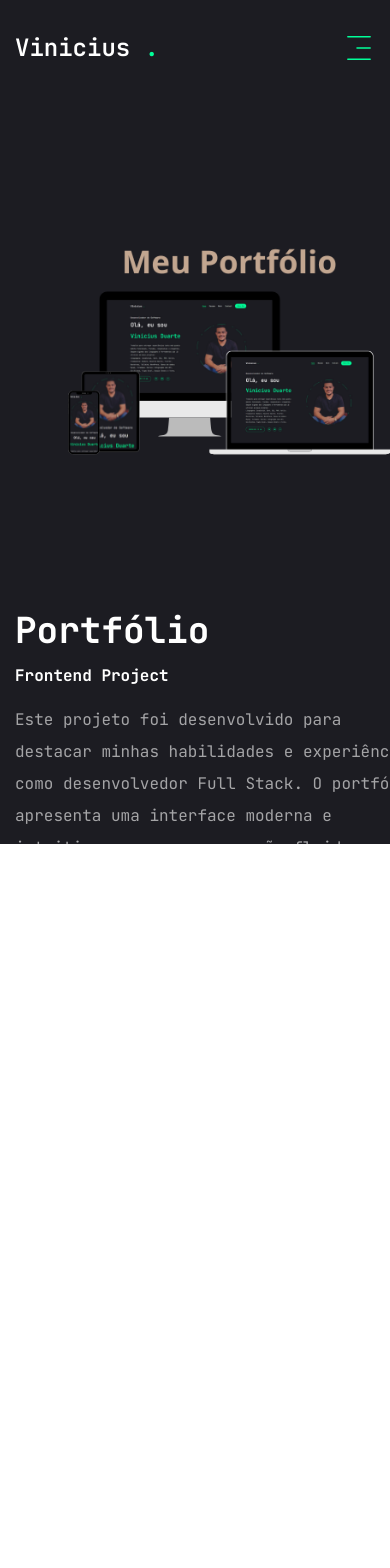
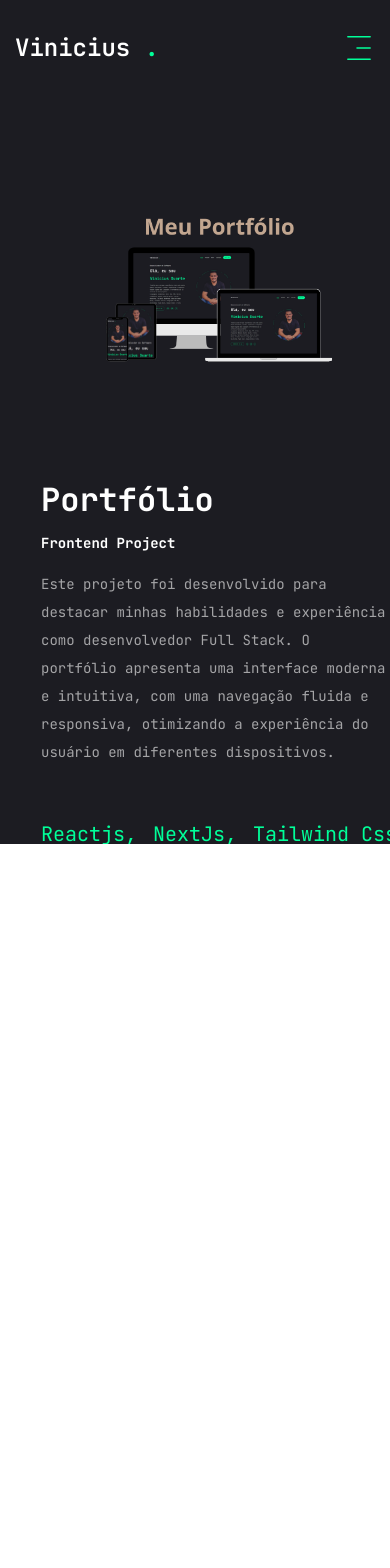
Before and after one commit to francovinicius/vinicius_duarte, a Next.js app: page /work in a window 390 px wide. Shown: the top 1568 px of the page. Built offline with nearby package versions, Linux system fonts and the light colour scheme.

Commit message:
Update: - Alt mobile layout projects

```diff
--- a/app/work/page.jsx
+++ b/app/work/page.jsx
@@ -1,10 +1,6 @@
 "use client";
 
-import { animate, motion } from 'framer-motion';
-import React, { useState } from 'react'
-
-import { Swiper, SwiperSlide } from 'swiper/react';
-//import 'swiper.css'
+import { motion } from 'framer-motion';
 
 import { BsArrowUpRight, BsGithub } from 'react-icons/bs'
 
@@ -29,7 +25,7 @@ const projects = [
   {
     category: 'mobile',
     title: 'E-personal',
-    description: 'O E-personal é um aplicativo projetado para gerar treinos aleatórios para grupos musculares. Este aplicativo é uma ferramenta útil para entusiastas de fitness que desejam diversificar suas rotinas de exercícios, bem como para professores de educação física habilitados que desejam auxiliar na criação de treinos personalizados para seus alunos.',
+    description: 'O E-personal é um aplicativo projetado para gerar treinos para grupos musculares. Este aplicativo é uma ferramenta para profissionais de educação física habilitados que desejam auxiliar na criação de treinos personalizados para seus alunos.',
     stack: [
       { name: 'Firebase' }, { name: 'Kotlin' }
     ],
@@ -224,7 +220,6 @@ const projects = [
 ];
 
 const Work = () => {
-  const [project, setProject] = useState(projects[0]);
   return (
     <motion.section className='min-h-[80vh] flex flex-col justify-center py-12 xl:px-0' initial={{ opacity: 0 }} animate={{ opacity: 1 }} >
       <div className="container mx-auto">
@@ -234,10 +229,10 @@ const Work = () => {
 
             return <div key={index} className='flex flex-col xl:flex-row gap-[40px] items-center'>
 
-              <div className='flex flex-col order-2 xl:order-none mr-5'>
-                <h2 className='text-[36px] font-bold leading-none text-white group-hover:text-accent transition-all duration-500 capitalize'>{project.title}</h2>
-                <h3 className='text-[16px] font-bold leading-none text-white group-hover:text-accent transition-all duration-500 capitalize mt-5'>{project.category} project</h3>
-                <p className='text-white/60 h-[200px] mt-5 mb-[50px] xl:w-[500px]'>{project.description}</p>
+              <div className='flex flex-wrap flex-col order-2 xl:order-none'>
+                <h2 className='text-[32px] font-bold leading-none text-white group-hover:text-accent transition-all duration-500 capitalize'>{project.title}</h2>
+                <h3 className='text-[14px] font-bold leading-none text-white group-hover:text-accent transition-all duration-500 capitalize mt-5'>{project.category} project</h3>
+                <p className='text-[14px] text-white/60 h-[200px] w-[350px] mt-5 mb-[50px] xl:w-[500px]'>{project.description}</p>
                 <ul className='flex gap-4'>
                   {project.stack.map((item, index) => {
                     return <li key={index} className='text-xl text-accent'>
@@ -277,7 +272,7 @@ const Work = () => {
 
               </div>
               <div className='order-1 xl:order-none xl:max-w-[500px]'>
-                <img className='' src={project.image} alt="" />
+                <img className='w-[300px] h-[300px] xl:w-[500px] xl:h-[500px] xl:mt-[-100px]' src={project.image} alt="" />
               </div>
 
             </div>
```
